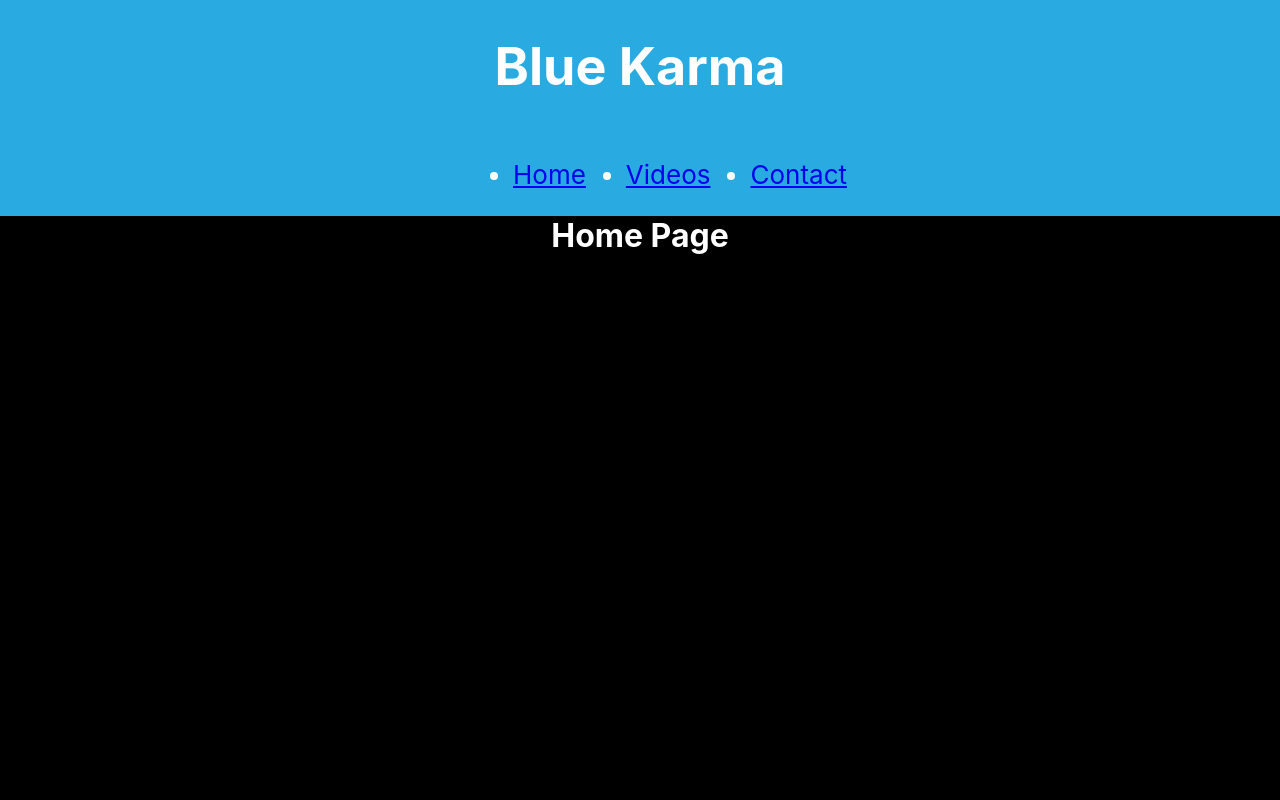
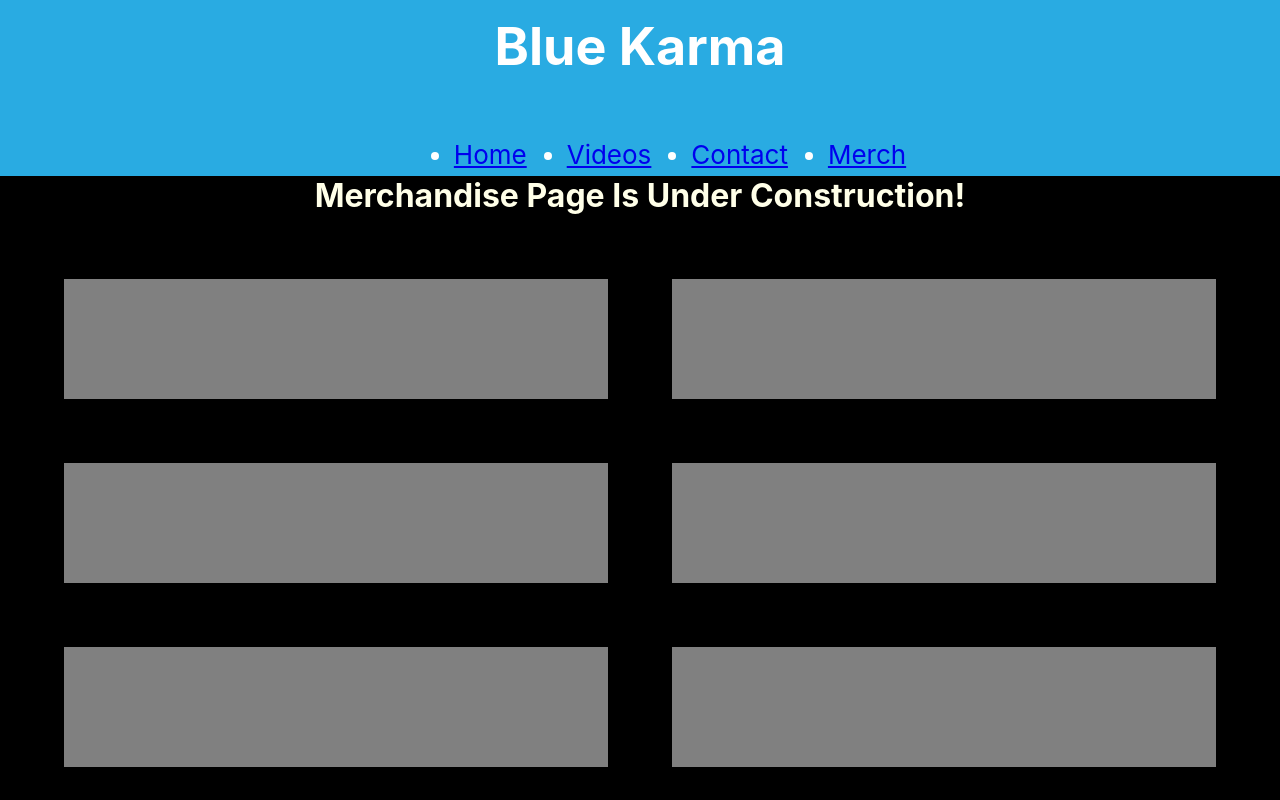
Before and after one commit to AustinB12/jacobs-band, a React (Create React App) app in the folder jacobs-band/: page /merchandise in a window 1280 px wide. Shown: the top 800 px of the page. Built offline with nearby package versions, Linux system fonts and the light colour scheme.

Commit message:
➕ Added a Merch Page

```diff
--- a/jacobs-band/src/components/header/header.js
+++ b/jacobs-band/src/components/header/header.js
@@ -4,6 +4,7 @@ import { BrowserRouter as Router, Switch, Route, Link } from "react-router-dom";
 import HomePage from "../../pages/homePage/home";
 import VideosPage from "../../pages/videos/videos";
 import ContactPage from "../../pages/contact/contact";
+import MerchandisePage from "../../pages/merch/merchandise";
 
 import "../../styles/components/header.scss";
 
@@ -22,6 +23,9 @@ const Header = () => {
           <li>
             <Link to="/contact">Contact</Link>
           </li>
+          <li>
+            <Link to="/merchandise">Merch</Link>
+          </li>
         </ul>
       </div>
       <Switch className="page-switch">
@@ -30,6 +34,9 @@ const Header = () => {
         </Route>
         <Route path="/contact">
           <ContactPage />
+        </Route>
+        <Route path="/merchandise">
+          <MerchandisePage />
         </Route>
         <Route path="/">
           <HomePage />
--- /dev/null
+++ b/jacobs-band/src/pages/merch/merchandise.js
@@ -0,0 +1,21 @@
+import React from "react";
+
+import "../../styles/pages/merch.scss";
+
+const MerchandisePage = () => {
+  return (
+    <div className={"merchandise-page"}>
+      <h1>Merchandise Page Is Under Construction!</h1>
+      <div className={"merch-products"}>
+        <div />
+        <div />
+        <div />
+        <div />
+        <div />
+        <div />
+      </div>
+    </div>
+  );
+};
+
+export default MerchandisePage;
--- a/jacobs-band/src/styles/components/header.scss
+++ b/jacobs-band/src/styles/components/header.scss
@@ -2,7 +2,9 @@
 
 .App-header {
   background-color: $primary-blue;
-  min-height: 10vh;
+  min-height: 20vh;
+  height: 22vh;
+  max-height: 30vh;
   display: flex;
   flex-direction: column;
   align-items: center;
--- /dev/null
+++ b/jacobs-band/src/styles/pages/merch.scss
@@ -0,0 +1,28 @@
+@import "../variables.scss";
+
+.merchandise-page {
+  background-color: $primary-black;
+  color: $primary-white;
+  height: 78vh;
+
+  h1 {
+    margin: 0;
+  }
+
+  .merch-products {
+    display: grid;
+    grid-template-columns: 1fr 1fr;
+    grid-template-rows: 15vh 15vh 15vh;
+    grid-gap: 5vw 5vw;
+    margin: 5vw;
+
+    div {
+      background-color: grey;
+    }
+
+    div:hover {
+      transform: translateY(-2px);
+      box-shadow: 4px 4px 4px 4px $primary-blue inset;
+    }
+  }
+}
```
Also changed, not shown: jacobs-band/src/assets/BlueKarma.svg (deleted), 1 other file (tests, documents, lock files or other folders).
